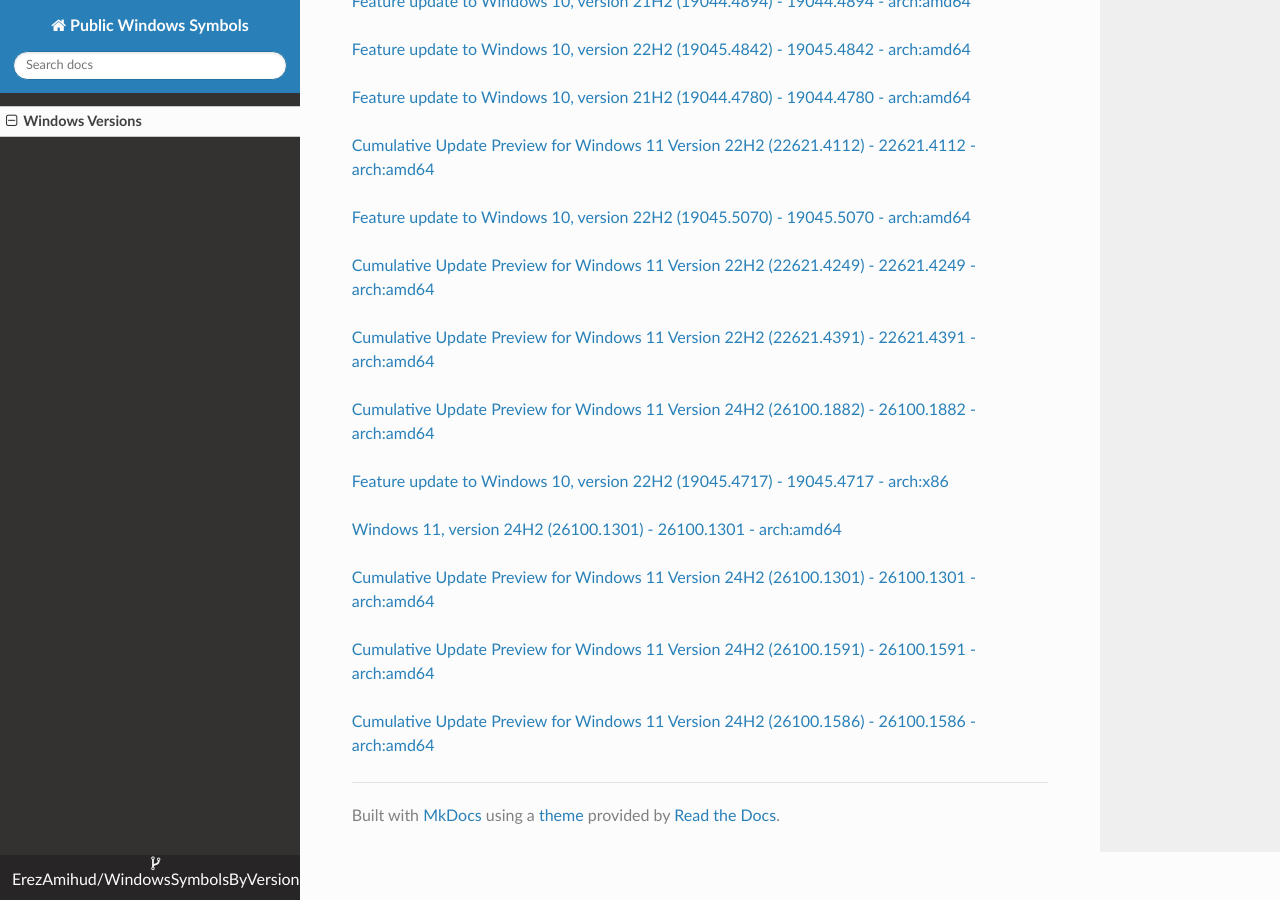
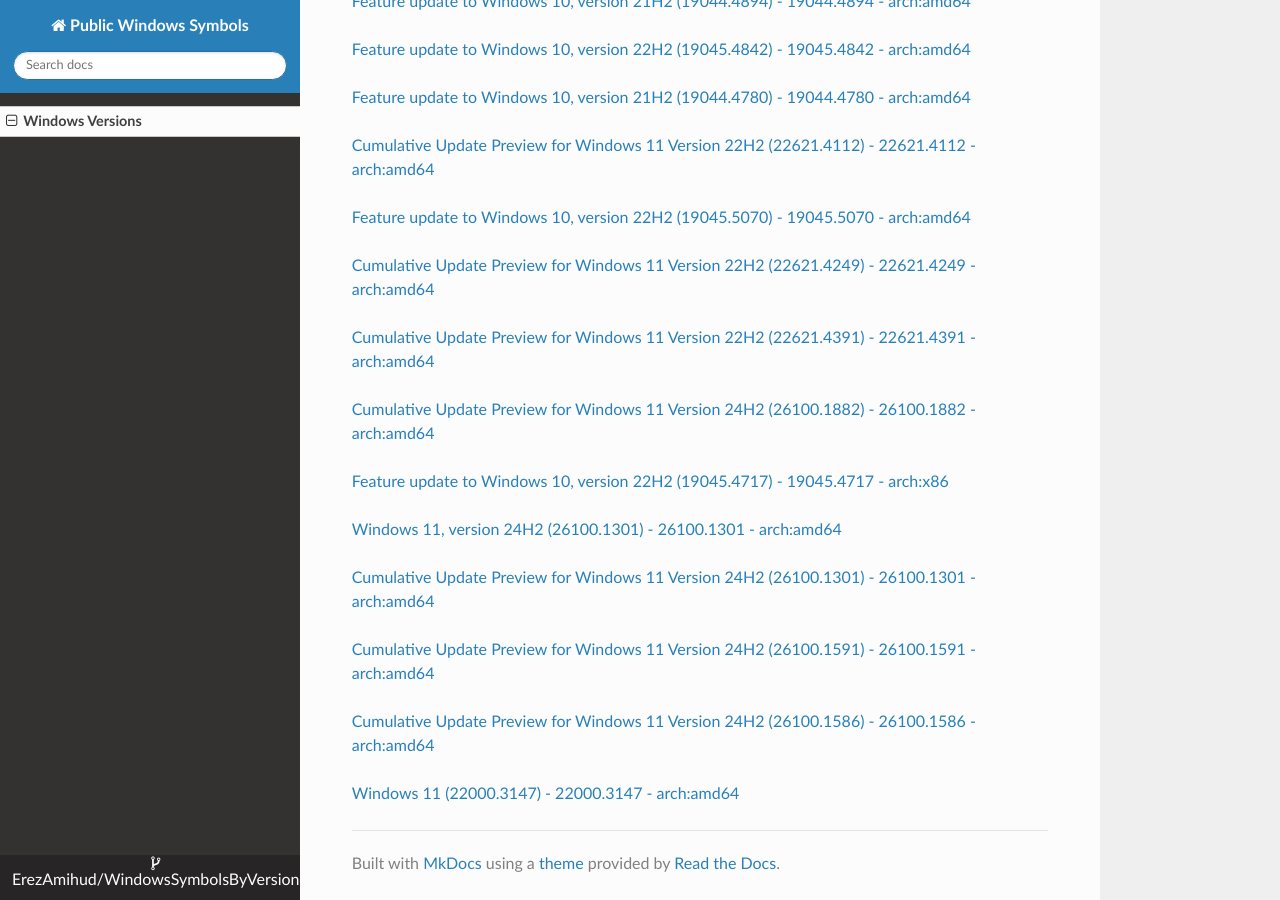
Before and after one commit to ErezAmihud/WindowsSymbolsByVersion, an MkDocs documentation site: the page built from docs/index.md, in a window 1280 px wide and 900 px high, scrolled down 8285 px. Built offline with MkDocs 1.6.1, drawn with Linux system fonts in a browser that asks for light colours; nearby versions of some CDN libraries.

Commit message:
Automated commit, add manifest for fa860867-acb6-41e5-ae2f-a2d9de40f4f3

```diff
--- a/docs/index.md
+++ b/docs/index.md
@@ -421,3 +421,6 @@
 
 
 [Cumulative Update Preview for Windows 11 Version 24H2 (26100.1586) - 26100.1586 - arch:amd64](https://github.com/ErezAmihud/WindowsSymbolsByVersion/blob/main/manifests/3c53e7c8-01d4-4cb8-a6cc-77679a164b37.manifest)
+
+
+[Windows 11 (22000.3147) - 22000.3147 - arch:amd64](https://github.com/ErezAmihud/WindowsSymbolsByVersion/blob/main/manifests/fa860867-acb6-41e5-ae2f-a2d9de40f4f3.manifest)
```
Also changed, not shown: process_builds.json (+1 -1 lines), 1 other file.
